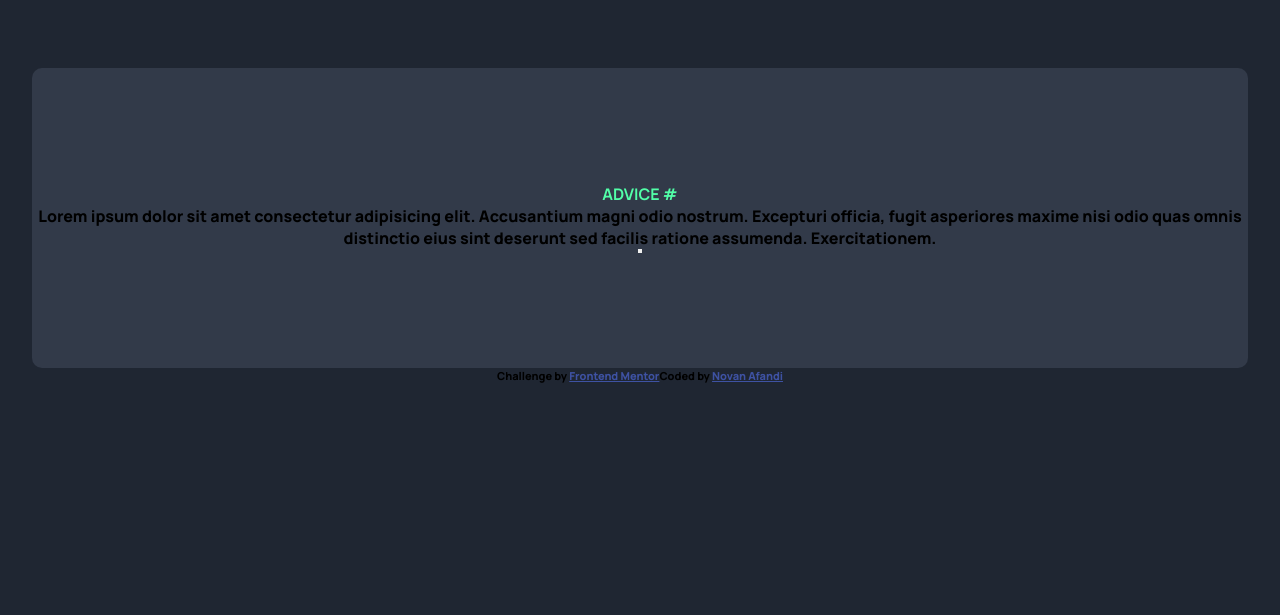
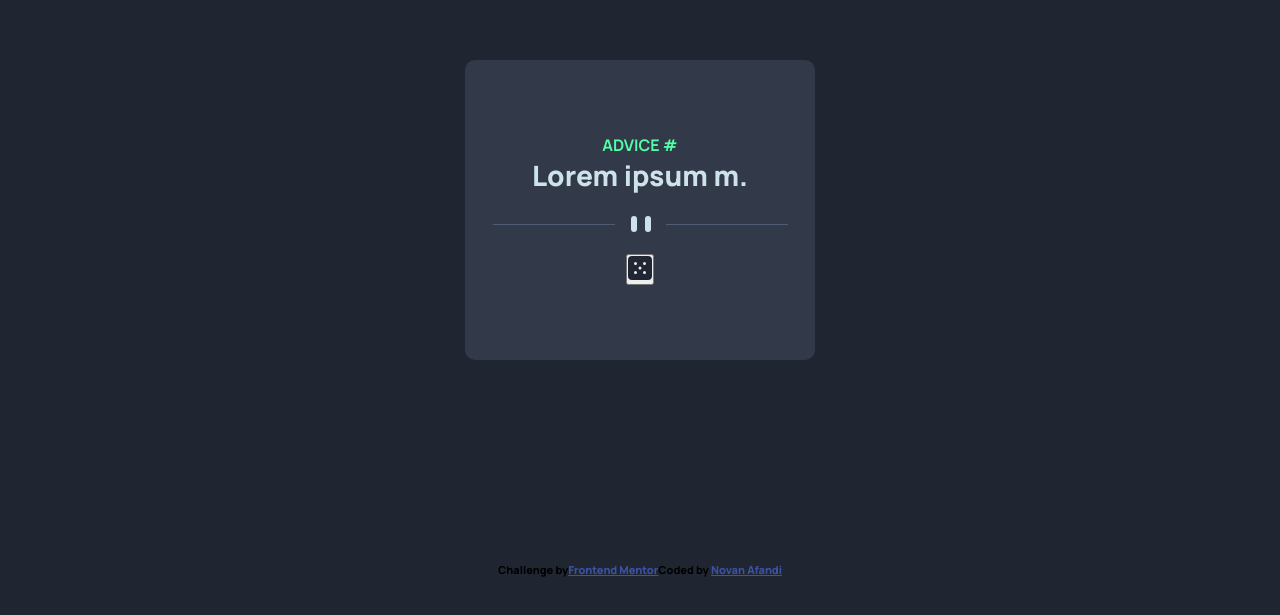
Before and after one commit to novanAfnd/frontend-mentor-advice-generator-app, a React (Vite) app: page / in a window 1280 px wide. Shown: the part 175-790 px from the top of the page. Built offline with nearby package versions, Linux system fonts and the light colour scheme.

Commit message:
Fix many thing
Fixed the CSS so that the footer can be at the bottom, add image, learn react

```diff
--- a/src/AdviceCard.jsx
+++ b/src/AdviceCard.jsx
@@ -1,16 +1,17 @@
 import React from "react";
+import patternDividerMobile from "./assets/images/pattern-divider-mobile.svg";
+import patternDividerDesktop from "./assets/images/pattern-divider-desktop.svg";
+import iconDice from "./assets/images/icon-dice.svg";
 
 const AdviceCard = () => {
   return (
     <div className="card">
       <h1 className="card__header">ADVICE #</h1>
-      <p className="card__text">
-        Lorem ipsum dolor sit amet consectetur adipisicing elit. Accusantium magni odio nostrum. Excepturi officia,
-        fugit asperiores maxime nisi odio quas omnis distinctio eius sint deserunt sed facilis ratione assumenda.
-        Exercitationem.
-      </p>
-      <img src="" alt="" className="card__divider" />
-      <button className="card__button"></button>
+      <p className="card__text">Lorem ipsum m.</p>
+      <div className="card__divider"></div>
+      <button className="card__button">
+        <img src={iconDice} alt="dice" />
+      </button>
     </div>
   );
 };
--- a/src/App.css
+++ b/src/App.css
@@ -1,15 +1,25 @@
 /* Mobile First*/
 #root {
+  text-align: center;
+
   max-width: 1280px;
   margin: 0 auto;
   padding: 2rem;
-  text-align: center;
+}
+
+.body {
+  width: 100%;
+  height: 90vh; /* mengambil seluruh ketinggian pada layar, 90 karena ini bukan boy utama */
+  display: flex;
+  flex-direction: column;
+  justify-content: center;
+  align-items: center;
 }
 
 /* Card Block */
 .card {
   background: var(--dark-grayish-blue);
-  min-width: 400px;
+  width: 350px;
   min-height: 300px;
   border-radius: 10px;
   display: flex;
@@ -21,6 +31,23 @@
 .card__header {
   color: var(--neon-green);
   font-size: 16px;
+}
+
+.card__text {
+  color: var(--light-cyan);
+  font-size: 28px;
+}
+
+.card__divider {
+  background-image: url(./assets/images/pattern-divider-mobile.svg);
+  background-repeat: no-repeat;
+  background-position: center;
+  width: 90%;
+  height: 20px;
+  margin: 20px;
+}
+
+.card__button {
 }
 
 /* Attribution */
--- a/src/App.jsx
+++ b/src/App.jsx
@@ -3,16 +3,21 @@ import AdviceCard from "./AdviceCard";
 
 function App() {
   return (
-    <>
+    <div className="body">
+      <main>
         <AdviceCard />
+      </main>
+
+      <footer>
         <div className="attribution">
-        Challenge by{" "}
+          Challenge by
           <a href="https://www.frontendmentor.io?ref=challenge" target="_blank">
             Frontend Mentor
           </a>
           Coded by <a href="#">Novan Afandi</a>
         </div>
-    </>
+      </footer>
+    </div>
   );
 }
 
--- a/src/index.css
+++ b/src/index.css
@@ -30,18 +30,22 @@ body {
   background: var(--dark-blue);
   width: 100%;
   height: 100vh; /* mengambil seluruh ketinggian pada layar */
-  margin: 0;
-  display: flex;
-  justify-content: center;
-  align-items: center;
   /* place-items: center; ini mirip dengan align-item: center; dan tidak bisa membuat item di tepat di tengah (horizontal & vertical)*/
 }
 
+main {
+  flex: 1; /* flex 1 ini bisa berfungsi karena adanya div dengan class body */
+  display: flex;
+  flex-direction: column;
+  justify-content: center;
+  align-items: center;
+}
+
 a {
+  cursor: pointer;
 }
 a:hover {
   color: #535bf2;
-  cursor: pointer;
 }
 
 /* Desktop */
```
Lines whose indentation alone changed are shown as unchanged.
